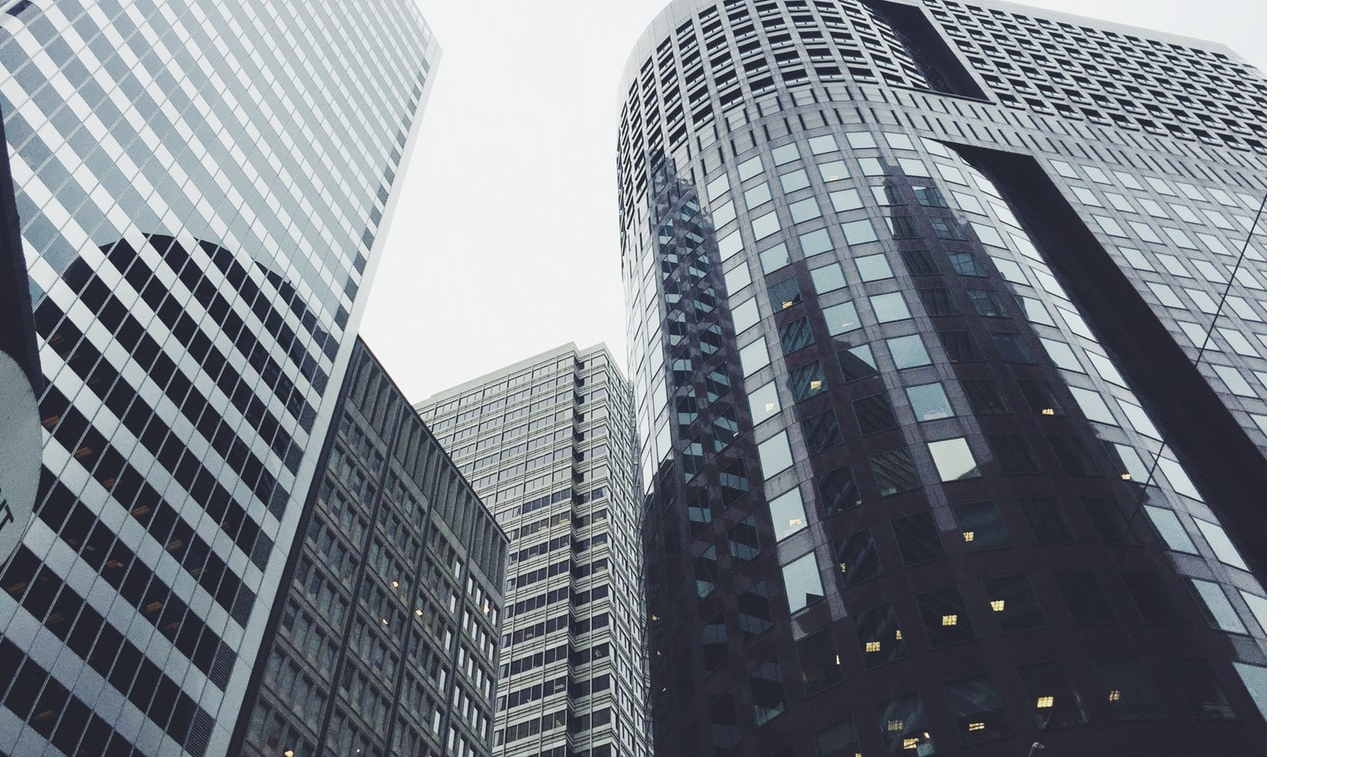
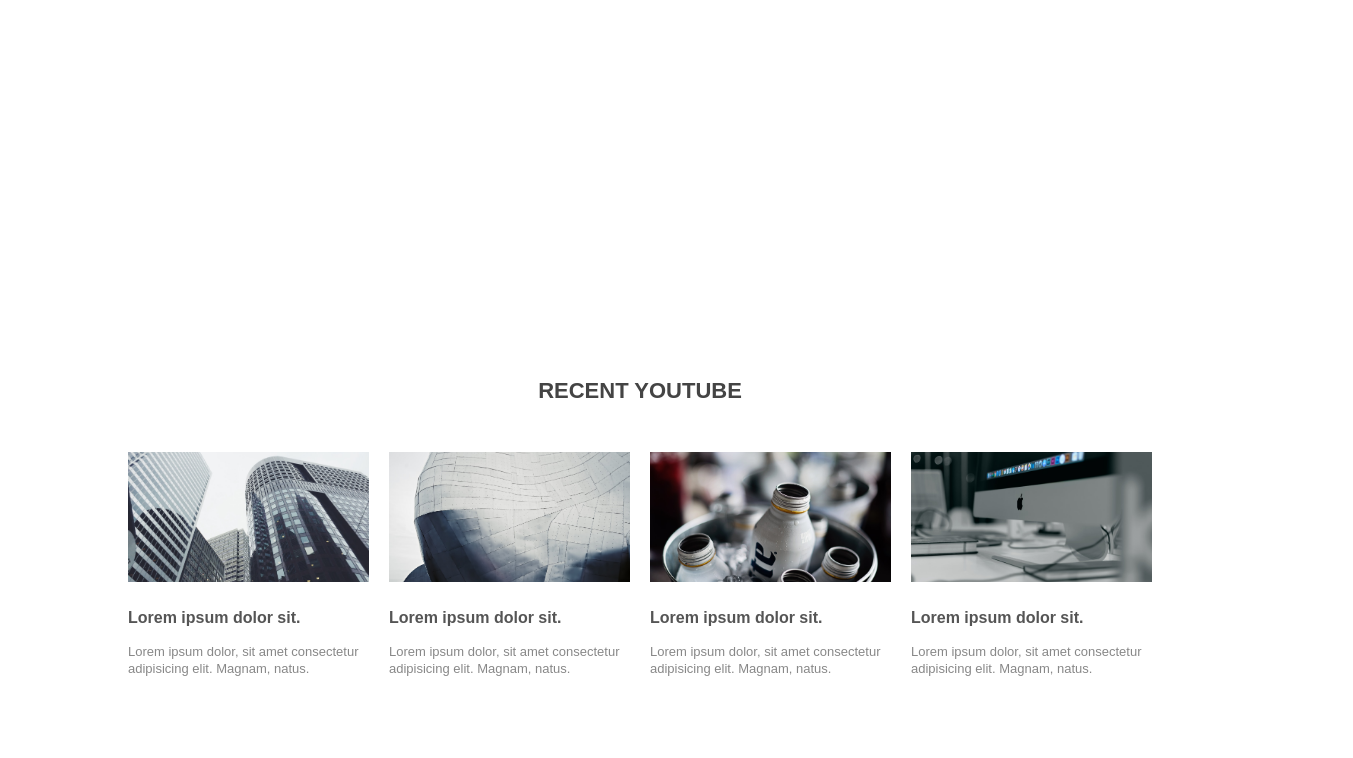
Before and after one commit to Du0Du0/html-pf, a plain HTML site: page index.html in a window 1280 px wide. Shown: the part 1020-1778 px from the top of the page, 1353 px wide, since content can reach past the window. Drawn offline with Linux system fonts and the light colour scheme.

Commit message:
vids 컨텐츠 스타일링

```diff
--- a/index.html
+++ b/index.html
@@ -54,8 +54,8 @@
 
   <section id="banner"></section>
 
-  <section id="news">
-    <h1>RECENT NEWS</h1>
+  <section id="vids">
+    <h1>RECENT YOUTUBE</h1>
 
     <div class="wrap">
       <article>
@@ -63,21 +63,25 @@
         <h2>Lorem ipsum dolor sit.</h2>
         <p>Lorem ipsum dolor, sit amet consectetur adipisicing elit. Magnam, natus.</p>
       </article>
+
       <article>
         <div class="pic"><img src="img/news2.jpg" alt="pic2"></div>
         <h2>Lorem ipsum dolor sit.</h2>
         <p>Lorem ipsum dolor, sit amet consectetur adipisicing elit. Magnam, natus.</p>
       </article>
+
       <article>
         <div class="pic"><img src="img/news3.jpg" alt="pic3"></div>
         <h2>Lorem ipsum dolor sit.</h2>
         <p>Lorem ipsum dolor, sit amet consectetur adipisicing elit. Magnam, natus.</p>
       </article>
+
       <article>
         <div class="pic"><img src="img/news4.jpg" alt="pic4"></div>
         <h2>Lorem ipsum dolor sit.</h2>
         <p>Lorem ipsum dolor, sit amet consectetur adipisicing elit. Magnam, natus.</p>
       </article>
+
     </div>
   </section>
 
--- a/scss/main/_news.scss
+++ b/scss/main/_news.scss
@@ -0,0 +1,44 @@
+#vids {
+	width: 100%;
+	padding: 250px 10vw 100px;
+
+	h1 {
+		text-align: center;
+		font: bold 22px/1 'arial';
+		color: #444;
+		margin-bottom: 50px;
+	}
+
+	.wrap {
+		width: 100%;
+		display: flex;
+		flex-wrap: wrap;
+		justify-content: space-between;
+		gap: 20px;
+
+		article {
+			flex: 1;
+
+			.pic {
+				width: 100%;
+				height: 130px;
+				margin-bottom: 20px;
+
+				img {
+					width: 100%;
+					height: 100%;
+					object-fit: cover;
+				}
+			}
+			h2 {
+				font: bold 16px/2 'arial';
+				color: #555;
+				margin-bottom: 10px;
+			}
+			p {
+				font: 13px/1.3 'arial';
+				color: #888;
+			}
+		}
+	}
+}
```
Also changed, not shown: css/style.css, 1 other file.
